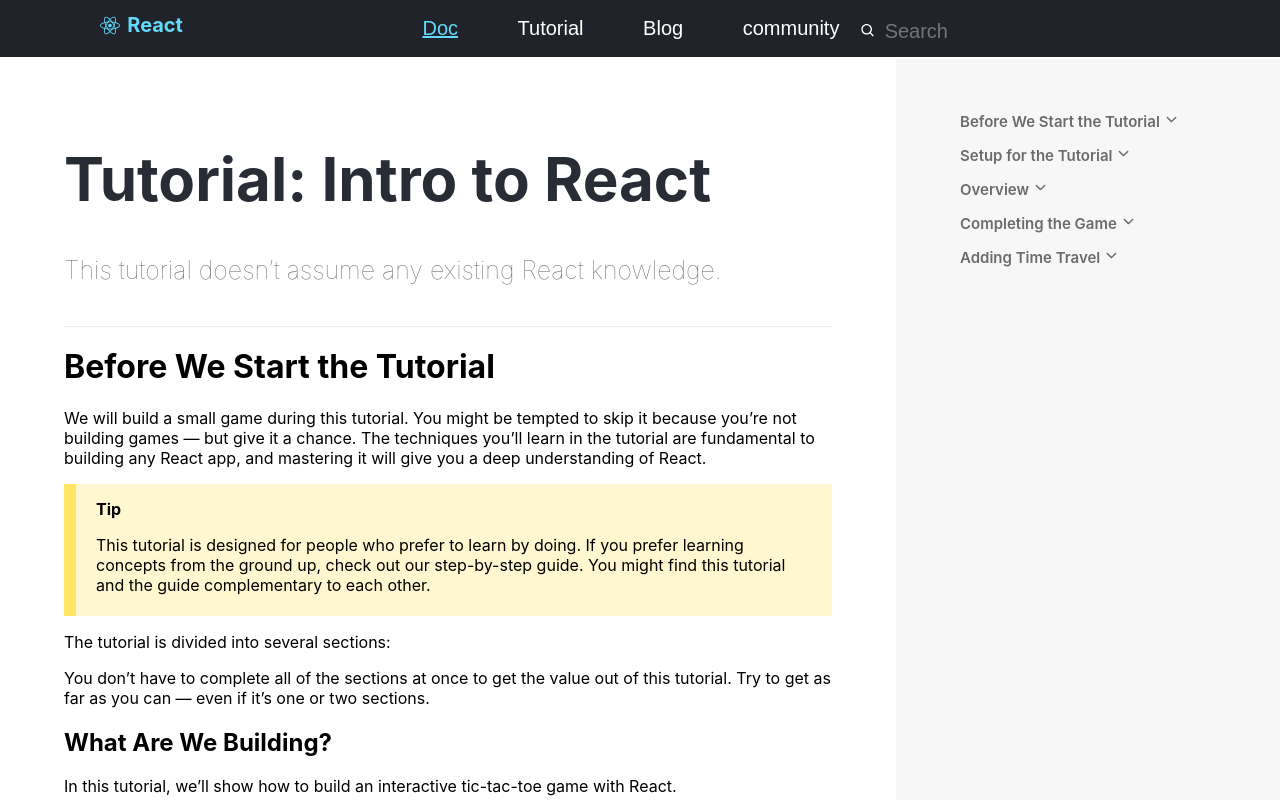
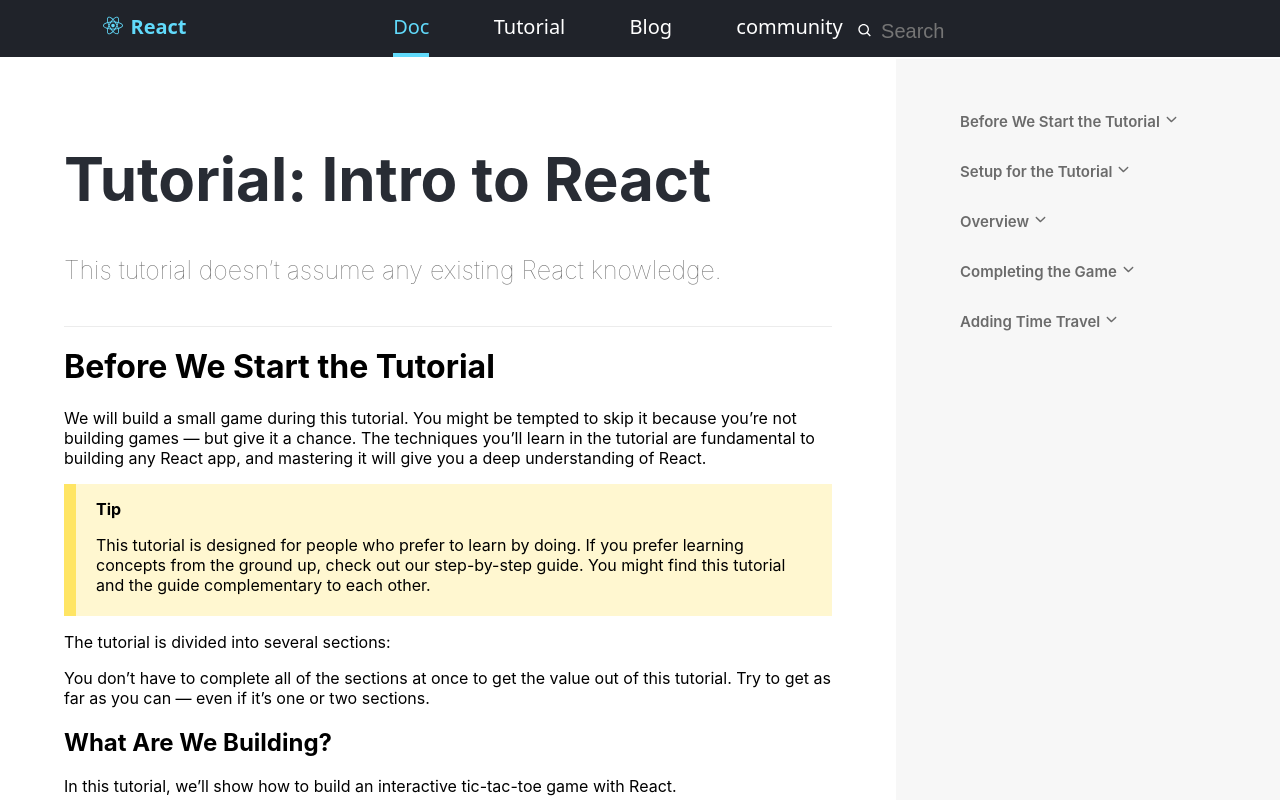
Before and after one commit to dileepbhupathi/React-app, a React (Create React App) app: page /tutorial in a window 1280 px wide. Shown: the top 800 px of the page. Built offline with nearby package versions, Linux system fonts and the light colour scheme.

Commit message:
many changes done in data part and navbar components too

```diff
--- a/src/components/views/Blog-Component/BlogSiderComponent/BlogSide.js
+++ b/src/components/views/Blog-Component/BlogSiderComponent/BlogSide.js
@@ -7,8 +7,8 @@
   return (
     <div className='docs-side-navbar-container'>
       {
-        BlogSiderData.map(({title,content}) =>
-        <Accordion title = {title} content = {content} />
+        BlogSiderData.map(({title,content,i}) =>
+        <Accordion title = {title} content = {content} i = {i}/>
       )}
     </div>
   )
--- a/src/components/views/CommunityComponent/CommunitySiderComponent/CommunitySider.js
+++ b/src/components/views/CommunityComponent/CommunitySiderComponent/CommunitySider.js
@@ -6,8 +6,8 @@
   return (
     <div className='docs-side-navbar-container'>
       {
-        CommunitySiderData.map(({title,content}) =>
-        <Accordion title = {title} content = {content} />
+        CommunitySiderData.map(({title,content,i}) =>
+        <Accordion title = {title} content = {content} i = {i}/>
       )}
     </div>
   )
--- a/src/components/views/Constants/CommunityData/CommunitySiderData/CommunitySiderData.js
+++ b/src/components/views/Constants/CommunityData/CommunitySiderData/CommunitySiderData.js
@@ -2,16 +2,46 @@
     {
       title: "COMMUNITY RESOURCES",
       content: [
-        "Support",
-        "Team",
-        "Courses",
-        "Examples",
-        "Meetups",
-        "Conferences",
-        "Articles",
-        "Podcasts",
-        "Videos",
-        "External Resources",
-      ],
-    },
+        {
+          link : '/Support',
+          description : 'Support'
+        },
+        {
+          link : '/Team',
+          description : 'Team'
+        },
+        {
+          link : '/Courses',
+          description : 'Courses'
+        },
+        {
+          link : '/Examples',
+          description : 'Examples'
+        },
+        {
+          link : '/Meetups',
+          description : 'Meetups'
+        },
+        {
+          link : '/Conferences',
+          description : 'Conferences'
+        },
+        {
+          link : '/Articles',
+          description : 'Articles'
+        },
+        {
+          link : '/Podcasts',
+          description : 'Podcasts'
+        },
+        {
+          link : '/Videos',
+          description : 'Videos'
+        },
+        {
+          link : '/External Resources',
+          description : 'External Resources'
+        }
+      ]
+    }
   ];
--- a/src/components/views/Constants/DocsData/DocsSideNavbarData/DocsSideNavbarData.js
+++ b/src/components/views/Constants/DocsData/DocsSideNavbarData/DocsSideNavbarData.js
@@ -3,107 +3,303 @@
         id : 1,
         title : "INSTALLATION",
         content : [
-        'Getting Started',
-        'Add React to a Website',
-        'Create a New React App',
-        'CDN Links',
-        'Release Channels'
+            {
+                link : '/Getting Started',
+                description : 'Getting Started'
+            },
+            {
+                link : '/Add React to a Website',
+                description : 'Add React to a Website'
+            },
+            {
+                link : '/Create a New React App',
+                description : 'Create a New React App'
+            },
+            {
+                link : '/CDN Links',
+                description : 'CDN Links'
+            },
+            {
+                link : '/Release Channels',
+                description : 'Release Channels'
+            }
         ]
     },
     {
         id : 2,
         title : 'MAIN CONCEPT',
         content : [
-            '1. Hello World',
-            '2. Introducing JSX',
-            '3. Rendering Elements',
-            '4. Components and Props',
-            '5. State and Lifecycle',
-            '6. Handling Events',
-            '7. Conditional Rendering',
-            '8. Lists and Keys',
-            '9. Forms',
-            '10. Lifting State Up',
-            '11. Composition vs Inheritance',
-            '12. Thinking In React'
+            {
+                link : '/Hello World',
+                description : 'Hello World'
+            },
+            {
+                link :'/Introducing JSX',
+                description : '2. Introducing JSX'
+            },
+            {
+                link : '/Rendering Elements',
+                description : '3. Rendering Elements'
+            },
+            {
+                link : '/Components and Props',
+                description : '4. Components and Props'
+            },
+            {
+                link : '/State and Lifecycle',
+                description : '5. State and Lifecycle'
+            },
+            {
+                link : '/Handling Events',
+                description : '6. Handling Events'
+            },
+            {
+                link : '/Conditional Rendering',
+                description : '7. Conditional Rendering'
+            },
+            {
+                link : '/Lists and Keys',
+                description : '8. Lists and Keys'
+            },
+            {
+                link : '/Forms',
+                description : '9. Forms'
+            },
+            {
+                link : '/Lifting State Up',
+                description : '10. Lifting State Up'
+            },
+            {
+                link : '/Composition vs Inheritance',
+                description : '11. Composition vs Inheritance'
+            },
+            {
+                link : '/Thinking In React',
+                description : '12. Thinking In React'
+            }
         ]
+
     },
     {
         id : 3,
         title : 'ADVANCED GUIDES',
         content : [
-            'Accessibility',
-            'Code-Splitting',
-            'Context',
-            'Error Boundaries',
-            'Forwarding Refs',
-            'Fragments',
-            'Higher-Order Components',
-            'Integrating with Other Libraries',
-            'JSX In Depth',
-            'Optimizing Performance',
-            'Portals',
-            'Profiler',
-            'React Without ES6',
-            'React Without JSX',
-            'Reconciliation',
-            'Refs and the DOM',
-            'Render Props',
-            'Static Type Checking',
-            'Strict Mode',
-            'Typechecking With PropTypes',
-            'Uncontrolled Components',
-            'Web Components'
+            {
+                link : '/Accessibility',
+                description : 'Accessibility'
+            },
+            {
+                link : '/Code-Splitting',
+                description : 'Code-Splitting'
+            },
+            {
+                link : '/Context',
+                description : 'Context'
+            },
+            {
+                link : '/Error Boundaries',
+                description : 'Error Boundaries'
+            },
+            {
+                link : '/Forwarding Refs',
+                description : 'Forwarding Refs'
+            },
+            {
+                link : '/Fragments',
+                description : 'Fragments'
+            },
+            {
+                link : '/Higher-Order Components',
+                description : 'Higher-Order Components'
+            },
+            {
+                link : '/Integrating with Other Libraries',
+                description : 'Integrating with Other Libraries'
+            },
+            {
+                link : '/JSX In Depth',
+                description : 'JSX In Depth'
+            },
+            {
+                link : '/Optimizing Performance',
+                description : 'Optimizing Performance'
+            },
+            {
+                link : '/Portals',
+                description : 'Portals'
+            },
+            {
+                link : '/Profiler',
+                description : 'Profiler'
+            },
+            {
+                link : '/React Without ES6',
+                description : 'React Without ES6'
+            },
+            {
+                link : '/React Without JSX',
+                description : 'React Without JSX'
+            },
+            {
+                link : '/Reconciliation',
+                description : 'Reconciliation'
+            },
+            {
+                link : '/Refs and the DOM',
+                description : 'Refs and the DOM'
+            },
+            {
+                link : '/Render Props',
+                description : 'Render Props'
+            },
+            {
+                link : '/Static Type Checking',
+                description : 'Static Type Checking'
+            },
+            {
+                link : '/Strict Mode',
+                description : 'Strict Mode'
+            },
+            {
+                link : '/Typechecking With PropTypes',
+                description : 'Typechecking With PropTypes'
+            },
+            {
+                link : '/Uncontrolled Components',
+                description : 'Uncontrolled Components'
+            },
+            {
+                link : '/Web Components',
+                description : 'Web Components'
+            }
         ]
     },
     {
         id : 4,
         title : 'API REFERENCE',
         content : [
-            'React',
-            'React.Component',
-            'ReactDOM',
-            'ReactDOMClient',
-            'ReactDOMServer',
-            'DOM Elements',
-            'SyntheticEvent',
-            'Test Utilities',
-            'Test Renderer',
-            'JS Environment Requirements',
-            'Glossary'
+            {
+                link : '/React',
+                description : 'React'
+            },
+            {
+                link : '/React.Component',
+                description : 'React.Component'
+            },
+            {
+                link : '/ReactDOM',
+                description : '/ReactDOM'
+            },
+            {
+                link : '/ReactDOMClient',
+                description : 'ReactDOMClient'
+            },
+            {
+                link : '/ReactDOMServer',
+                description : 'ReactDOMServer'
+            },
+            {
+                link : '/DOM Elements',
+                description : 'DOM Elements'
+            },
+            {
+                link : '/SyntheticEvent',
+                description : 'SyntheticEvent'
+            },
+            {
+                link : '/Test Utilities',
+                description : 'Test Utilities'
+            },
+            {
+                link : '/Test Renderer',
+                description : 'Test Renderer'
+            },
+            {
+                link : '/JS Environment Requirements',
+                description : 'JS Environment Requirements'
+            },
+            {
+                link : '/Glossary',
+                description : 'Glossary'
+            }
         ]
     },
     {
         id : 5,
         title : 'HOOKS',
         content : [
-            '1. Introducing Hooks',
-            '2. Hooks at a Glance',
-            '3. Using the State Hook',
-            '4. Using the Effect Hook',
-            '5. Rules of Hooks',
-            '6. Building Your Own Hooks',
-            '7. Hooks API Reference',
-            '8. Hooks FAQ'
+            {
+                link : '/Introducing Hooks',
+                description : '1. Introducing Hooks'
+            },
+            {
+                link : '/Hooks at a Glance',
+                description : '2. Hooks at a Glance'
+            },
+            {
+                link : '/Using the State Hook',
+                description : '3. Using the State Hook'
+            },
+            {
+                link : '/Using the Effect Hook',
+                description : '4. Using the Effect Hook'
+            },
+            {
+                link : '/Rules of Hooks',
+                description : '5. Rules of Hooks'
+            },
+            {
+                link : '/Building Your Own Hooks',
+                description : '6. Building Your Own Hooks'
+            },
+            {
+                link : '/Hooks API Reference',
+                description : '7. Hooks API Reference'
+            },
+            {
+                link : '/Hooks FAQ',
+                description : '8. Hooks FAQ'
+            }
         ]
     },
     {
         id : 6,
         title : 'TESTING',
         content : [
-            'Testing Overview',
-            'Testing Recipes',
-            'Testing Environments'
+            {
+                link : '/Testing Overview',
+                description : 'Testing Overview'
+            },
+            {
+                link : '/Testing Recipes',
+                description : 'Testing Recipes'
+            },
+            {
+                link : '/Testing Environments',
+                description : 'Testing Environments'
+            }
         ]
     },
     {
         id : 7,
         title : 'CONTRIBUTNG',
         content : [
-            'How to Contribute',
-            'Codebase Overview',
-            'Implementation Notes',
-            'Design Principles'
+            {
+                link : '/How to Contribute',
+                description : 'How to Contribute'
+            },
+            {
+                link : '/Codebase Overview',
+                description : 'Codebase Overview'
+            },
+            {
+                link : '/Implementation Notes',
+                description : 'Implementation Notes'
+            },
+            {
+                link : '/Design Principles',
+                description : 'Design Principles'
+            }
         ]
     }
 ]
--- a/src/components/views/Constants/TutorialData/TutorialSideNavbarData/TutorialSideNavbarData.js
+++ b/src/components/views/Constants/TutorialData/TutorialSideNavbarData/TutorialSideNavbarData.js
@@ -1,43 +1,103 @@
 export const TutorialSiderData = [
     {
       title: "Before We Start the Tutorial",
-      content: ["What Are We Building?", "Prerequisites"],
+      content: [
+        {
+          link : '/What Are We Building?',
+          description : 'What Are We Building?'
+        },
+        {
+          link : '/Prerequisites',
+          description : 'Prerequisites'
+        }
+      ]
     },
     {
       title: "Setup for the Tutorial",
       content: [
-        "Option 1: Write Code in the Browser",
-        "Option 2: Local Development Environment",
-        "Help, I'm Stuck!'",
-      ],
+        {
+          link : '/Option 1: Write Code in the Browser',
+          description : 'Option 1: Write Code in the Browser'
+        },
+        {
+          link : '/Option 2: Local Development Environment',
+          description : 'Option 2: Local Development Environment'
+        },
+        {
+          link : "/Help, I'm Stuck!",
+          description : "Help, I'm Stuck!"
+        }
+      ]
     },
     {
       title: "Overview",
       content: [
-        "What Is React?",
-        "Inspecting the Starter Code",
-        "Passing Data Through Props",
-        "Making an Interactive Component",
-        "Developer Tools",
-      ],
+        {
+          link : '/What Is React?',
+          description : 'What Is React?'
+        },
+        {
+          link : '/Inspecting the Starter Code',
+          description : 'Inspecting the Starter Code'
+        },
+        {
+          link : '/Passing Data Through Props',
+          description : 'Passing Data Through Props'
+        },
+        {
+          link : '/Making an Interactive Component',
+          description : 'Making an Interactive Component'
+        },
+        {
+          link : '/Developer Tools',
+          description : 'Developer Tools'
+        }
+      ]
     },
     {
       title: "Completing the Game",
       content: [
-        "Lifting State Up",
-        "Why Immutability Is Important",
-        "Function Components",
-        "Taking Turns",
-        "Declaring a Winner",
-      ],
+        {
+          link : '/Lifting State Up',
+          description : 'Lifting State Up'
+        },
+        {
+          link : '/Why Immutability Is Important',
+          description : 'Why Immutability Is Important'
+        },
+        {
+          link : '/Function Components',
+          description : 'Function Components'
+        },
+        {
+          link : '/Taking Turns',
+          description : 'Taking Turns'
+        },
+        {
+          link : '/Declaring a Winner',
+          description : 'Declaring a Winner'
+        }
+      ]
     },
     {
       title: "Adding Time Travel",
       content: [
-        "Storing a History of Moves",
-        "Lifting State Up, Again",
-        "Showing the Past Moves",
-        "Picking a Key",
-      ],
+        {
+          link : '/Storing a History of Moves',
+          description : 'Storing a History of Moves'
+        },
+        {
+          link : '/Lifting State Up, Again',
+          description : 'Lifting State Up, Again'
+        },
+        {
+          link : '/Showing the Past Moves',
+          description : 'Showing the Past Moves'
+        },
+        {
+          link : '/Picking a Key',
+          description : 'Picking a Key'
+        }
+      ]
     },
   ];
--- a/src/components/views/Docs-Component/DocsSideNavbar/DocsSideNavbar.js
+++ b/src/components/views/Docs-Component/DocsSideNavbar/DocsSideNavbar.js
@@ -8,8 +8,8 @@
   return(
     <div className='docs-side-navbar-container'>
       {
-        AccordionData.map(({title,content}) =>
-        <Accordion title = {title} content = {content} />
+        AccordionData.map(({title,content,i}) =>
+        <Accordion title = {title} content = {content} i = {i} />
       )}
     </div>
   )
--- a/src/components/views/Navbar/Navbar.css
+++ b/src/components/views/Navbar/Navbar.css
@@ -6,6 +6,7 @@
     width: 100%;
     top: 0;
     left: 0;
+    font-family: system-ui, -apple-system, BlinkMacSystemFont, 'Segoe UI', Roboto, Oxygen, Ubuntu, Cantarell, 'Open Sans', 'Helvetica Neue', sans-serif;;
 }
 
 .Navbar-logo {
@@ -24,11 +25,11 @@
     padding-top: 3%;
 }
 
-.navbar-list-container {
+.navbar-link-container {
     display: flex;
     list-style: none;
     justify-content: space-evenly;
-    /* width: 40%; */
+    padding-top: 1%;
 }
 
 .navbar-search {
@@ -47,28 +48,31 @@
     font-weight: 300;
 }
 
-.li-container{
+.unselected-link{
     color:white;
-    font-family:sans-serif;
     text-decoration: none;
 }
 
-.selected-li{
+.selected-link{
     color:#61dafb;
-    font-family:sans-serif;
-    text-decoration: underline;
-    /* padding-bottom: 38%;
-    border-bottom: 4px solid #61dafb; */
+    text-decoration: none;
 
 }
 
 
-.navbar-list {
+.selected-navbar-link {
     font-size: 20px;
-    font-weight: 500;
+    font-weight: 100;
+    margin-right: 25%;
+    border-bottom: 4px solid #61dafb;
+}
+
+.unselected-navbar-link :hover {
+    color: #61dafb;
+}
+
+.unselected-navbar-link {
+    font-size: 20px;
+    font-weight: 100;
     margin-right: 25%;
 }
-
-.navbar-list :hover {
-    color: #61dafb;
-}
--- a/src/components/views/Navbar/Navbar.js
+++ b/src/components/views/Navbar/Navbar.js
@@ -20,28 +20,28 @@
   };
 
   return (
-    <nav className="navbar-nav-container">
+    <div className="navbar-nav-container">
       <Link className="Navbar-logo">
         <FaReact className="logo" />
         <span>React</span>
       </Link>
-      <ul className="navbar-list-container">
+      <nav className="navbar-link-container">
         {NavbarData.map((item, i) => (
-          <li className="navbar-list">
+          <div className={isActive === i ? "selected-navbar-link" : "unselected-navbar-link"}>
             <Link
               onClick={() => toggle(i)}
-              className={isActive === i ? "selected-li" : "li-container"}
+              className={isActive === i ? "selected-link" : "unselected-link"}
               to={item.link}
             >
               {item.title}
             </Link>
-          </li>
+          </div>
         ))}
-      </ul>
+      </nav>
       <span className="navbar-search">
         <BiSearch className="logo" />
         <input type="search" placeholder="Search" />
       </span>
-    </nav>
+    </div>
   );
 };
--- a/src/components/views/SideNavbarAccordion/Accordion.js
+++ b/src/components/views/SideNavbarAccordion/Accordion.js
@@ -3,36 +3,37 @@
 import { Link } from "react-router-dom";
 import "../SideNavbarAccordion/Accordion.css";
 
-const Accordion = ({ title, content}) => {
-  const [isActive, setIsActive] = useState(false);
+const Accordion = ({ title, content,i}) => {
+  const [isActive, setIsActive] = useState(null);
+  const toggle=(i)=>{
 
-  function toggle() {
+    if(isActive===i){
+      return setIsActive(null)
+    }
+   setIsActive(i)
 
-    // if (isActive === i){
-    //     setIsActive(null)
-    // }
-    setIsActive(!isActive);
   }
 
   return (
     <div>
+
       <div onClick={()=> toggle()}>
         <p className="accordion-title">
-          {title} {isActive ? <IoIosArrowUp/> : <IoIosArrowDown/>}
+          {title} {isActive===i ? <IoIosArrowUp/> : <IoIosArrowDown/>}
         </p>
       </div>
-      {(isActive &&
-        <ul className='docs-side-navbar-list-container'>
-          {content.map((each) => (
-            <li className="docs-side-navbar-list">
-              <Link href="/" className="docs-side-navbar-list-anchor">
-                {each}
+        <ul  className={isActive === i ? "accordion-content-open" : "accordion-content-close"}>
+        {content.map((each) => (
+            <li className= "docs-side-navbar-list" >
+              <Link href={each.link} className="docs-side-navbar-list-anchor">
+                {each.description}
               </Link>
             </li>
           ))}
         </ul>
-      )}
+
     </div>
+
   );
 };
 
--- a/src/components/views/TutorialComponent/TutorialSideNavbar/TutorialSideNavbar.js
+++ b/src/components/views/TutorialComponent/TutorialSideNavbar/TutorialSideNavbar.js
@@ -8,8 +8,8 @@
   return(
     <div className='docs-side-navbar-container'>
       {
-        TutorialSiderData.map(({title,content}) =>
-        <Accordion title = {title} content = {content} />
+        TutorialSiderData.map(({title,content,i}) =>
+        <Accordion title = {title} content = {content} i = {i} />
       )}
     </div>
   )
```
Also changed, not shown: src/components/views/Constants/BlogsData/BlogsSiderData/BlogsSiderData.js (+46 -13 lines), src/components/views/SideNavbarAccordion/Accordion.css (+5 -5 lines).
